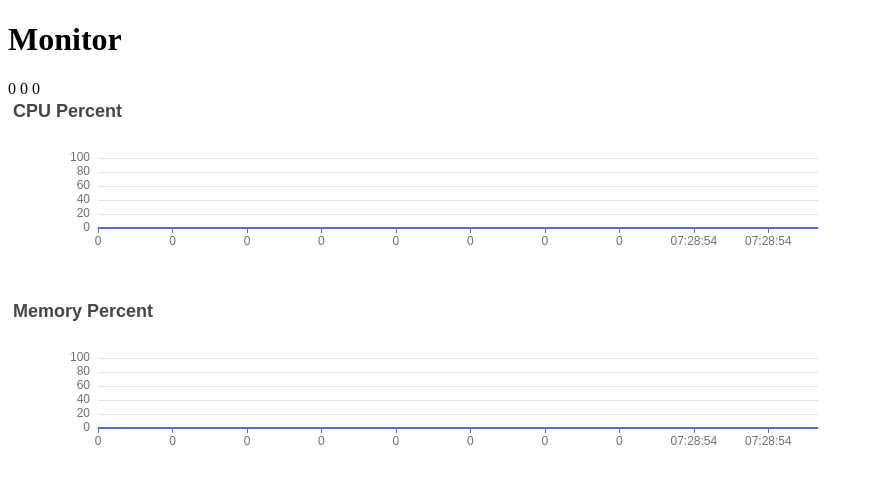
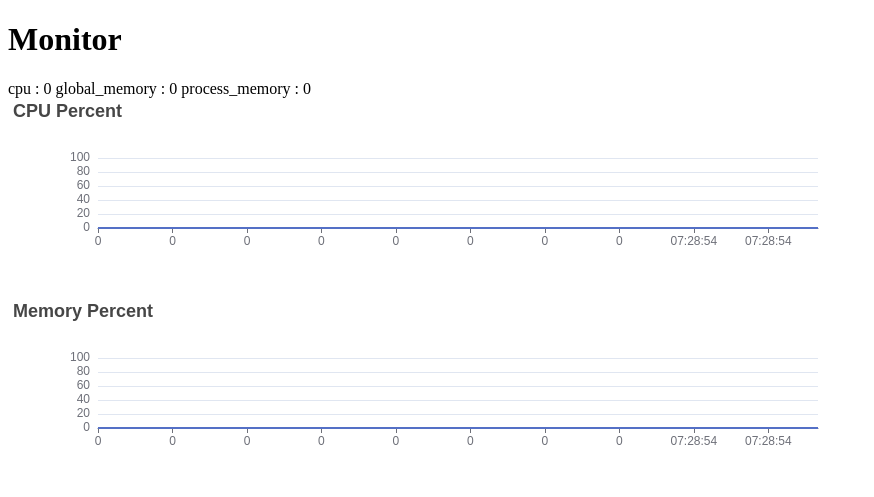
Before and after one commit to aweffr/monitor, a Flask app: page / in a window 1280 px wide. Shown: the top 497 px of the page, without its empty margins (0-874 px from the left). Run offline with Flask 2, Linux system fonts and the light colour scheme; parts of the project's set-up code (start-up, migrations or seed data) failed here and were passed over; some libraries are stand-ins or nearby versions.

Commit message:
增加文本监控

```diff
--- a/templates/monitor.html
+++ b/templates/monitor.html
@@ -38,7 +38,11 @@
     }
 
     function debug(jsonData) {
-        $('#tt').text("" + jsonData['cpu_percent'] + " " + jsonData['mem_percent'] + " " + jsonData['process']);
+        $('#tt').text(
+            "cpu : " + jsonData['cpu_percent'] + "\n" +
+            "global_memory : " + jsonData['mem_percent'] + "\n" +
+            "process_memory : " + jsonData['process']
+        );
     }
 
     initJson = {
```
